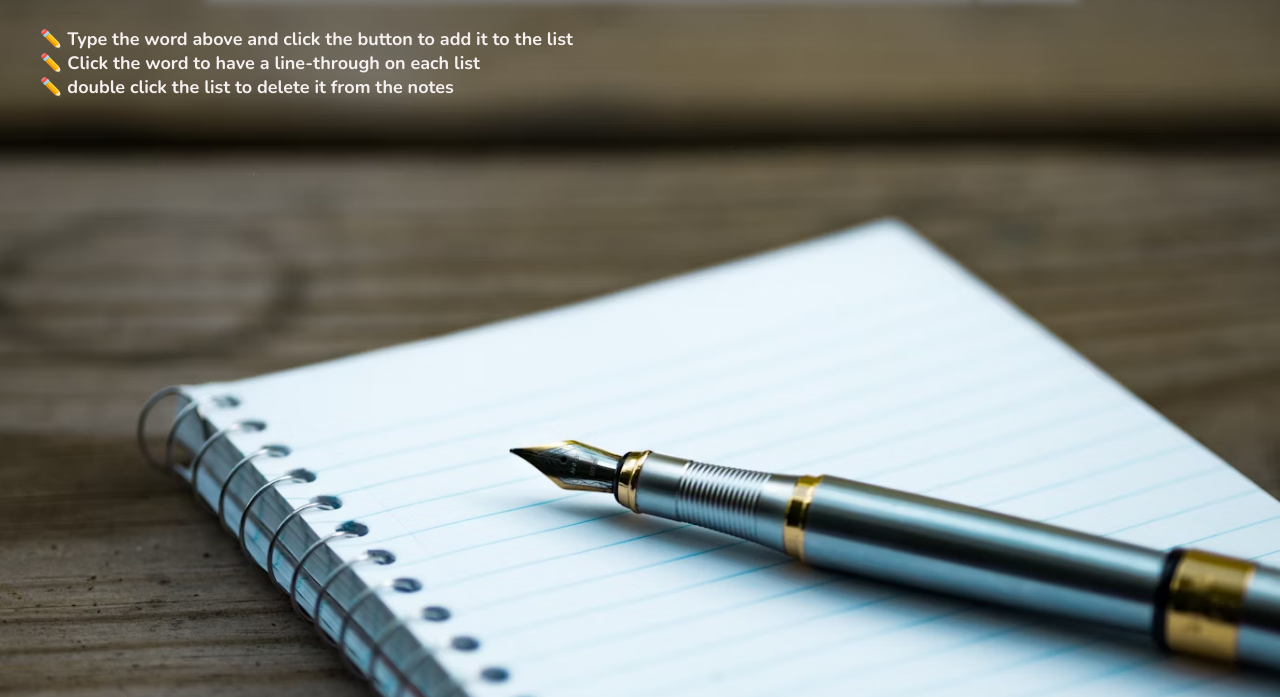
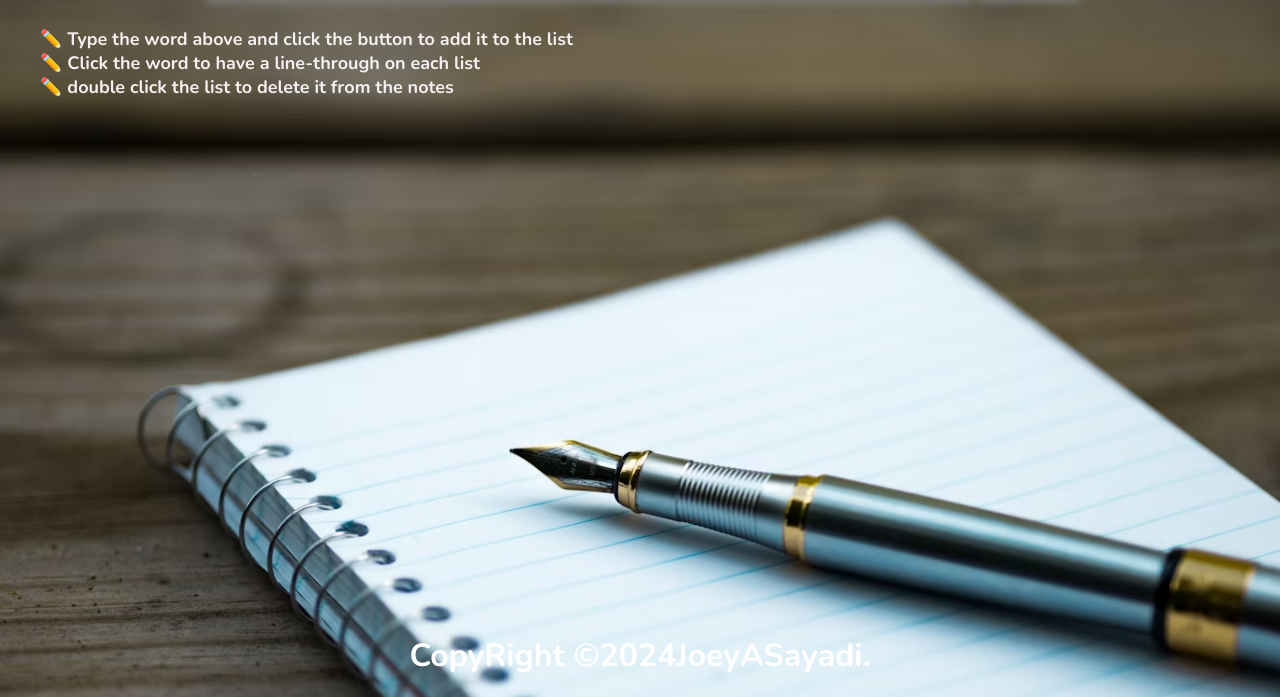
Before and after one commit to joeyyvel/TodoListAug132024, a plain HTML site: page index.html in a window 1280 px wide. Shown: the part 123-820 px from the top of the page. Drawn offline with nearby package versions, Linux system fonts and the light colour scheme; a web font is replaced by a local one.

Commit message:
August 13 2024 11:37pm

```diff
--- a/index.html
+++ b/index.html
@@ -24,6 +24,9 @@
           <p>✏️ double click the list to delete it from the notes</p>
         </ol>
       </div>
+     <div>
+    <div class="footer">
+      <h1>CopyRight &copy;2024JoeyASayadi.</h1>
     </div>
     <script src="/script1.js"></script>
   </body>
--- a/style1.css
+++ b/style1.css
@@ -84,3 +84,14 @@ li:nth-child(odd) {
   background-color: rgb(110, 104, 104);
   opacity: 0.7;
 }
+/* -------------------footer area----------------- */
+
+.footer {
+  position: fixed;
+  left: 0;
+  bottom: 0;
+  width: 100%;
+
+  color: white;
+  text-align: center;
+}
```
